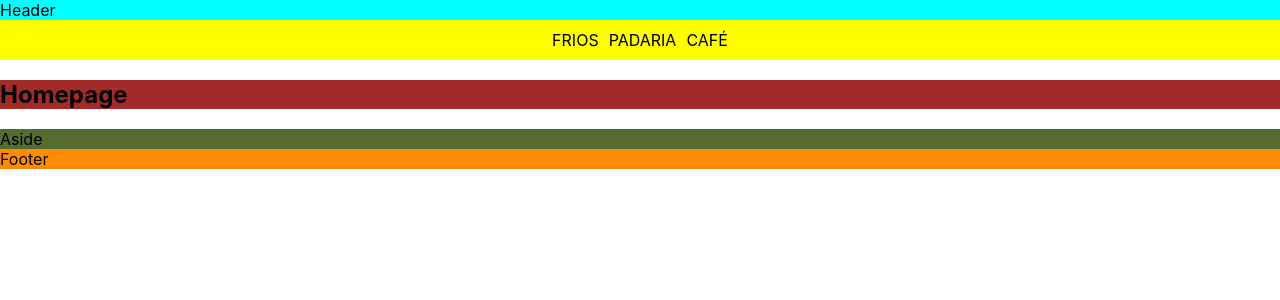
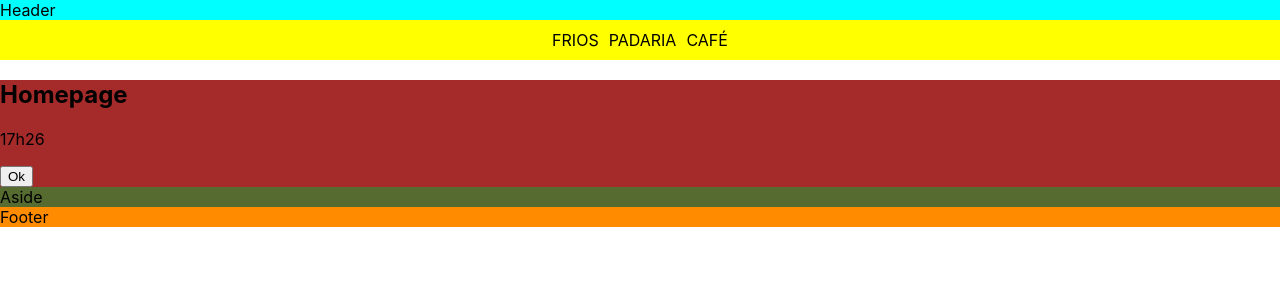
Before and after one commit to eldes/ti37-introducao-react, a React (Create React App) app: page / in a window 1280 px wide. Shown: the top 300 px of the page. Built offline with nearby package versions, Linux system fonts and the light colour scheme.

Commit message:
Adiciona botão na tela Home

```diff
--- a/src/pages/Home.tsx
+++ b/src/pages/Home.tsx
@@ -1,6 +1,14 @@
+import Botao from '../components/Botao';
+
 const HomePage = function() {
+	const data = '17h26';
+
 	return (
-		<h1>Homepage</h1>
+		<>
+			<h1>Homepage</h1>
+			<p>{data}</p>
+			<Botao />
+		</>
 	);
 }
 
```
